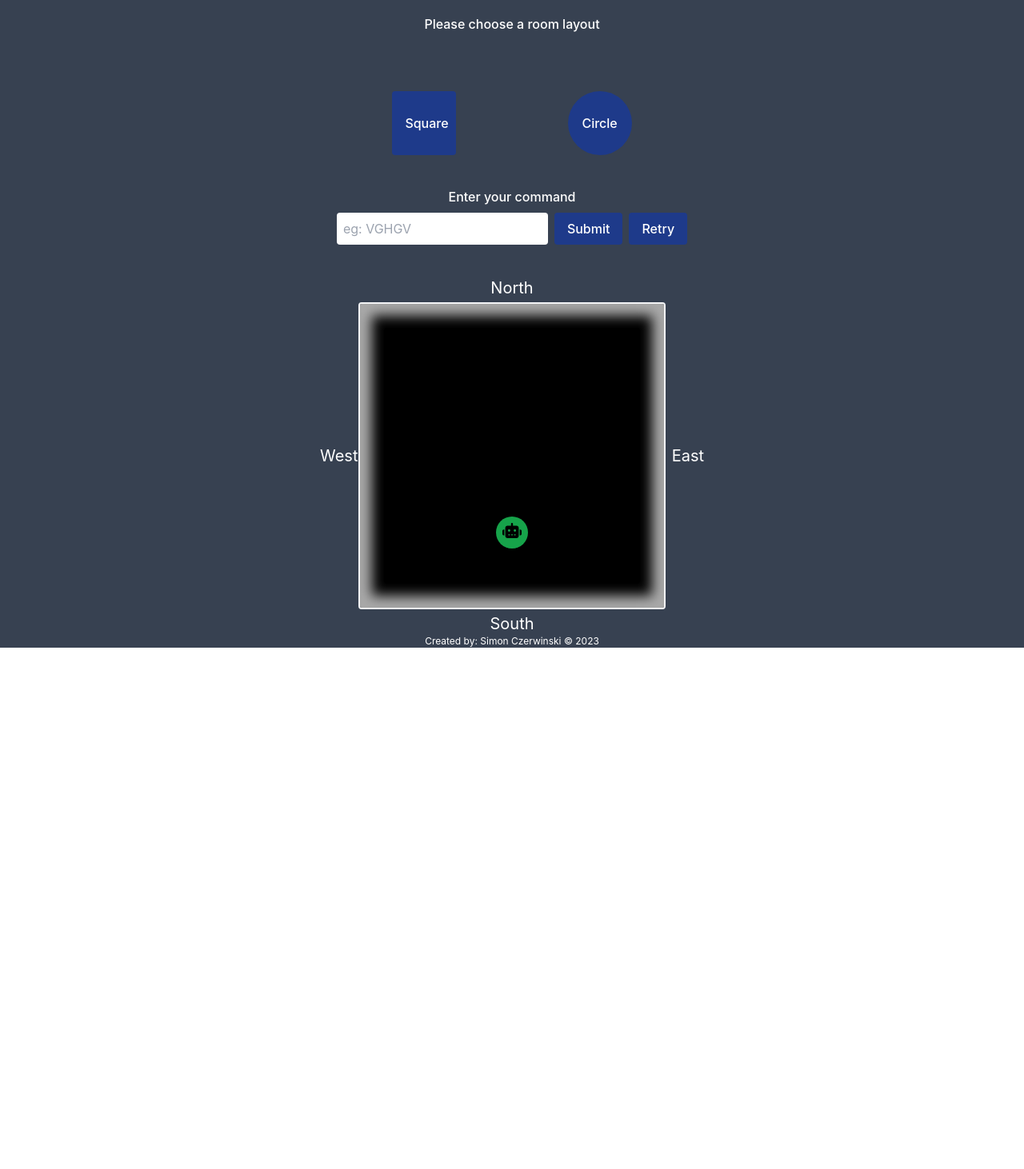
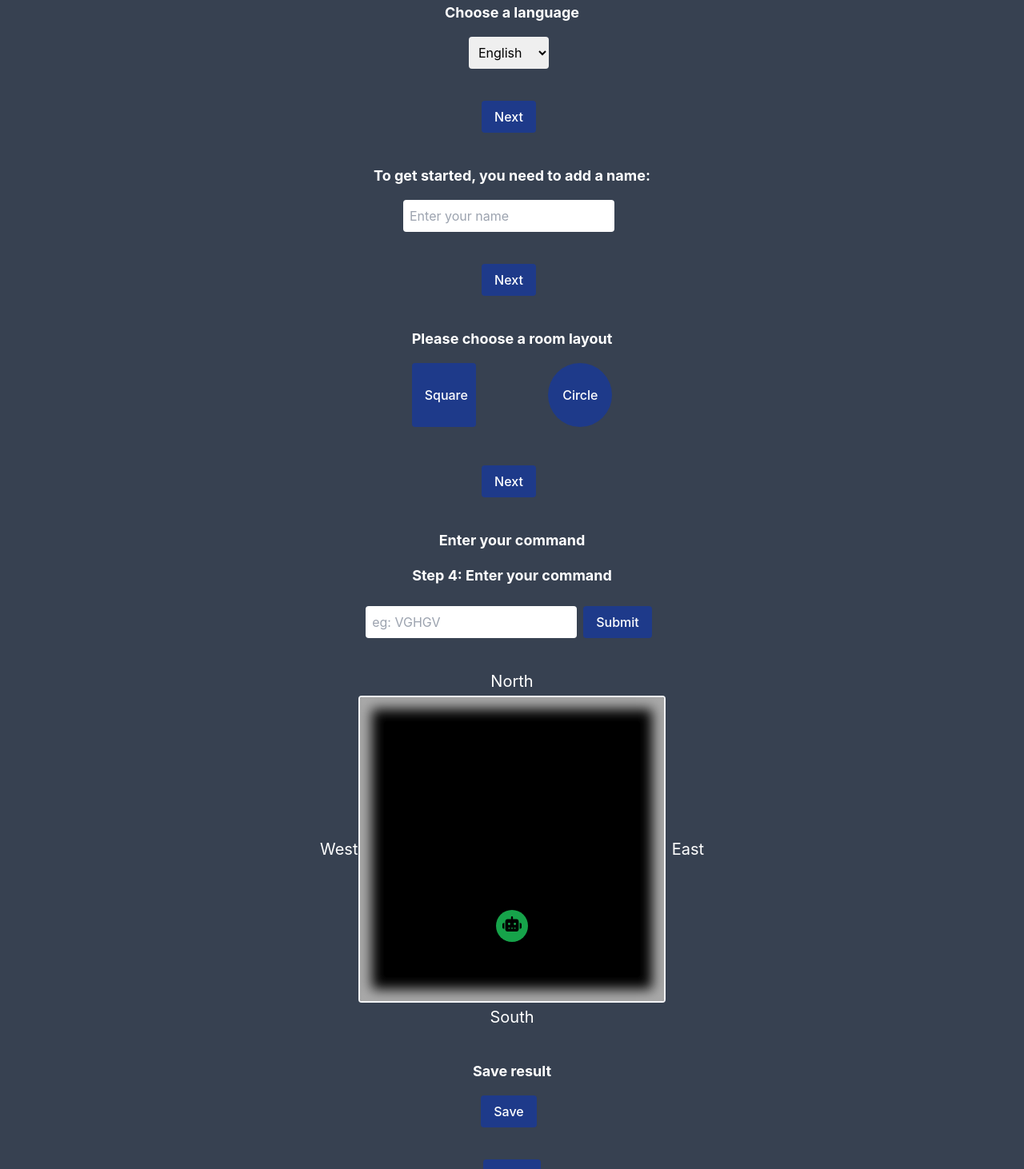
Before and after one commit to simonczerwinski/xstate-robot-project, a React (Create React App) app: page / in a window 1280 px wide. Shown: the part 200-1662 px from the top of the page at 80% size. Before the commit the page ends 1010 px from the top, so only its background shows below. Built offline with nearby package versions, Linux system fonts and the light colour scheme; what @xstate/inspect would draw is missing.

Commit message:
Merged test branch with structure design branch

```diff
--- a/src/App.tsx
+++ b/src/App.tsx
@@ -5,6 +5,7 @@ import Skeleton, { SkeletonTheme } from 'react-loading-skeleton';
 import { useMachine } from '@xstate/react';
 import { commandMachine } from './state-machines/command.machine';
 import { robotMachine } from './state-machines/robot.machine';
+import { stepMachine } from './state-machines/step.machine';
 import './App.css';
 import 'react-loading-skeleton/dist/skeleton.css';
 import Container from './component/Container/Container';
@@ -12,7 +13,7 @@ import MasterLayout from './layout/MasterLayout';
 import Text from './component/Text/Text';
 import Button from './component/Button/Button';
 import Footer from './component/Footer/Footer';
-import Input from './component/Input/Input';
+import Step from './component/Step/Step';
 
 interface Props {
 	roomType?: string;
@@ -20,8 +21,11 @@ interface Props {
 
 const App: React.FC<Props> = ({ roomType = 'Square' }) => {
 	const [commandState, sendCommand] = useMachine(commandMachine);
+	const [stepState, sendStep] = useMachine(stepMachine);
 	const [robotState, sendRobot] = useMachine(robotMachine);
+
 	const [value, setValue] = useState('');
+	const [activeStep, setActiveStep] = useState(0);
 
 	const handleChange = (e: ChangeEvent<HTMLInputElement>) => {
 		const inputValue = e.target.value || '';
@@ -40,6 +44,9 @@ const App: React.FC<Props> = ({ roomType = 'Square' }) => {
 		console.log('name', name);
 	};
 
+	const handleNext = () => {
+		sendStep('NEXT');
+	};
 	useEffect(() => {
 		setTimeout(() => {
 			sendCommand('LOAD');
@@ -64,25 +71,42 @@ const App: React.FC<Props> = ({ roomType = 'Square' }) => {
 				</Button>
 			</header>
 			<main className="flex flex-col w-full justify-center items-center">
+				<Text
+					text="Welcome to my Robot Project!"
+					as="h1"
+					className="text-2xl font-bold text-white py-8"
+				/>
+				{/* Step 1 */}
+				<Step
+					title="Choose a language"
+					loading={stepState.matches('loading')}
+					onNext={handleNext}
+				>
+					<div className="flex flex-row justify-between">
+						<select className="h-10 mr-2 p-2 font-normal rounded">
+							<option value="en">English</option>
+							<option value="se">Swedish</option>
+						</select>
+					</div>
+				</Step>
+				{/* Step 2 */}
+				<Step
+					title="To get started, you need to add a name:"
+					loading={stepState.matches('loading')}
+					onNext={handleNext}
+				>
 					<input
 						type="text"
+						className="h-10 mr-2 p-2 font-normal rounded"
 						placeholder="Enter your name"
-					onChange={handleRegisterName}
 					/>
-				<Text
-					text="Welcome to my Robot Project"
-					as="h1"
-					className="text-2xl font-bold text-white"
-				/>
-
-				<div className="flex flex-col items-center justify-center pb-8">
-					<div className="py-4 flex items-center m-10">
-						<Text
-							text="Please choose a room layout"
-							as="h1"
-							className="text-white font-medium font-semibold mb-4"
-						/>
-					</div>
+				</Step>
+				{/* Step 3 */}
+				<Step
+					title="Please choose a room layout"
+					loading={stepState.matches('loading')}
+					onNext={handleNext}
+				>
 					<div className="flex flex-row w-full justify-between">
 						<Button
 							className="w-20 h-20 font-bold py-2 px-4 rounded mb-2"
@@ -107,8 +131,9 @@ const App: React.FC<Props> = ({ roomType = 'Square' }) => {
 							<Text text="Circle" as="span" className="text-m font-medium" />
 						</Button>
 					</div>
-				</div>
-				<div className="flex flex-row items-center">
+				</Step>
+				{/* Step 4 */}
+				<Step title="Enter your command" loading={stepState.matches('loading')}>
 					<form
 						className="flex flex-col items-center"
 						onSubmit={(e) => {
@@ -117,7 +142,11 @@ const App: React.FC<Props> = ({ roomType = 'Square' }) => {
 						}}
 					>
 						<label className="text-white font-medium font-semibold mb-2">
-							<Text text="Enter your command" as="span" />
+							<Text
+								text="Step 4: Enter your command"
+								as="h3"
+								className="text-lg font-bold text-white mb-4"
+							/>
 						</label>
 						<div className="flex flex-row justify-items-center">
 							<input
@@ -140,18 +169,38 @@ const App: React.FC<Props> = ({ roomType = 'Square' }) => {
 									hoverText: 'blue-100',
 								}}
 							>
-								{commandState.matches('loading') ? (
-									<SkeletonTheme baseColor="#0b255b" highlightColor="#0d2d6c">
-										<Skeleton circle width={20} height={20} />
-									</SkeletonTheme>
-								) : (
-									<Text
-										text="Submit"
-										as="span"
-										className="text-m font-medium"
+								<Text text="Submit" as="span" className="text-m font-medium" />
+							</Button>
+						</div>
+					</form>
+					<Container
+						className={'p-8 flex'}
+						room={roomType}
+						inputValue={commandState.context.inputValue || ''}
+						successMessage={commandState.context.showSuccess}
+						errorMessage={commandState.context.showError}
 					/>
-								)}
+				</Step>
+
+				{/* Step 5 - Modal here*/}
+				<Step
+					className={'pt-10'}
+					title="Save result"
+					loading={stepState.matches('loading')}
+				>
+					<Button
+						className="font-bold py-2 px-4 rounded mb-10 mr-2"
+						type="submit"
+						colors={{
+							background: 'blue-900',
+							text: 'white',
+							hoverBackground: 'blue-600',
+							hoverText: 'blue-100',
+						}}
+					>
+						<Text text="Save" as="span" className="text-m font-medium" />
 					</Button>
+
 					<Button
 						className="font-bold py-2 px-4 rounded mb-10"
 						type="button"
@@ -174,32 +223,7 @@ const App: React.FC<Props> = ({ roomType = 'Square' }) => {
 							<Text text="Retry" as="span" className="text-m font-medium" />
 						)}
 					</Button>
-						</div>
-					</form>
-				</div>
-				{/* <div className="flex flex-row items-center pb-10">
-					{state.context.showSuccess && (
-						<Text
-							text="Success"
-							as="span"
-							className="text-m font-medium text-white"
-						/>
-					)}
-					{state.context.showError && (
-						<Text
-							text="Error"
-							as="span"
-							className="text-m font-medium text-white"
-						/>
-					)}
-				</div> */}
-				<Container
-					className={'p-8 flex'}
-					room={roomType}
-					inputValue={commandState.context.inputValue}
-					successMessage={commandState.context.showSuccess}
-					errorMessage={commandState.context.showError}
-				/>
+				</Step>
 			</main>
 			<Footer />
 		</MasterLayout>
--- /dev/null
+++ b/src/component/Step/Step.tsx
@@ -0,0 +1,57 @@
+import React from 'react';
+import Skeleton, { SkeletonTheme } from 'react-loading-skeleton';
+import Button from '../Button/Button';
+import Text from '../Text/Text';
+import clsx from 'clsx';
+
+type StepProps = {
+	title?: string;
+	className?: string;
+	onNext?: () => void;
+	loading?: boolean;
+	children?: React.ReactNode;
+};
+
+const Step: React.FC<StepProps> = ({
+	title,
+	className,
+	onNext,
+	loading,
+	children,
+}) => {
+	return (
+		<div className={clsx('flex flex-col items-center', className)}>
+			<Text
+				text={title}
+				as="h3"
+				className="text-lg font-bold text-white mb-4"
+			/>
+			{loading ? (
+				<SkeletonTheme baseColor="#0b255b" highlightColor="#0d2d6c">
+					<Skeleton circle width={20} height={20} />
+				</SkeletonTheme>
+			) : (
+				<>
+					{children}
+					{onNext && (
+						<Button
+							className="font-bold py-2 px-4 rounded my-10 mr-2"
+							type="button"
+							onClick={onNext}
+							colors={{
+								background: 'blue-900',
+								text: 'white',
+								hoverBackground: 'blue-600',
+								hoverText: 'blue-100',
+							}}
+						>
+							<Text text="Next" as="span" className="text-m font-medium" />
+						</Button>
+					)}
+				</>
+			)}
+		</div>
+	);
+};
+
+export default Step;
--- /dev/null
+++ b/src/state-machines/step.machine.ts
@@ -0,0 +1,29 @@
+import { createMachine, assign } from 'xstate';
+
+export const stepMachine = createMachine({
+	id: 'stepMachine',
+	initial: 'language',
+	states: {
+		language: {
+			on: {
+				NEXT: 'name',
+			},
+		},
+		name: {
+			on: {
+				NEXT: 'layout',
+			},
+		},
+		layout: {
+			on: {
+				NEXT: 'input',
+			},
+		},
+		input: {
+			on: {
+				SUBMIT: 'save',
+			},
+		},
+		save: {},
+	},
+});
```
Lines whose indentation alone changed are shown as unchanged.
